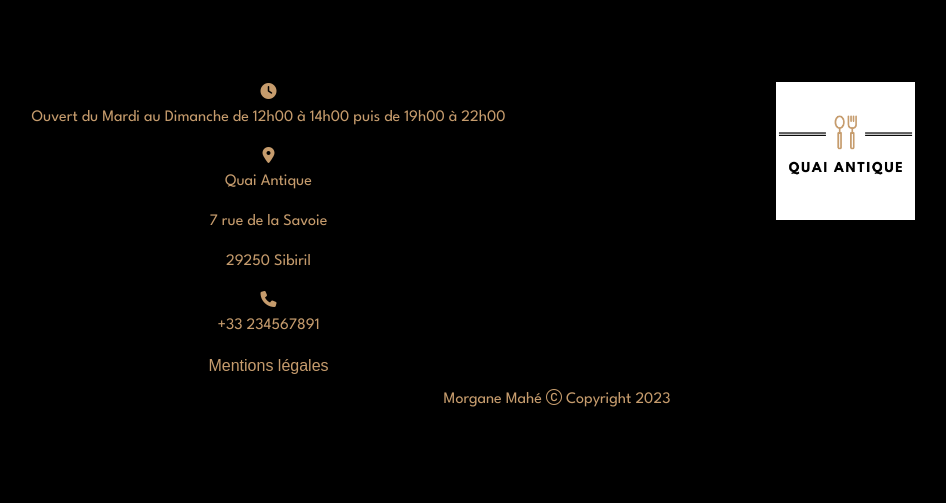
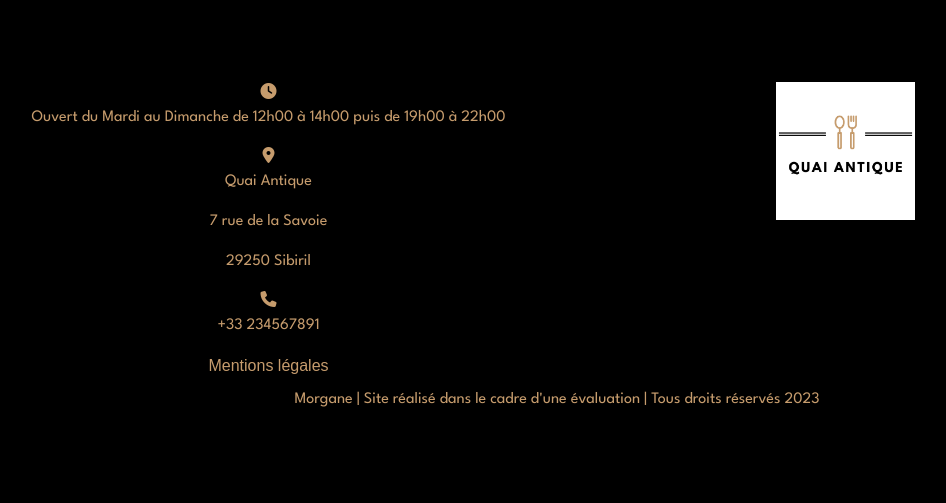
Before and after one commit to Maea-M/quai_antique, a Symfony app: template templates/home/index.html.twig in a window 1280 px wide. Shown: the part 2158-2661 px from the top of the page, without its empty margins (83-1029 px from the left). Run offline with Twig, Linux system fonts and the light colour scheme; the template is opened without the code that fills it, so the values that code supplies are empty; some libraries are stand-ins or nearby versions; some web fonts are replaced.

Commit message:
add footer : tous dfroits réservés

```diff
--- a/public/index.php
+++ b/public/index.php
@@ -1,5 +1,6 @@
 <?php
-
+//die('Le site est en maintenance.');
+print(sqrt(9));
 use App\Kernel;
 
 require_once dirname(__DIR__).'/vendor/autoload_runtime.php';
--- a/templates/base.html.twig
+++ b/templates/base.html.twig
@@ -121,7 +121,7 @@
 
 		<div class="row">
 			<div>
-			<p>Morgane Mahé <i class="bi bi-c-circle"></i> Copyright 2023</p>
+			<p>Morgane | Site réalisé dans le cadre d'une évaluation | Tous droits réservés 2023</p>
 			</div>
 		</div>
 
```
